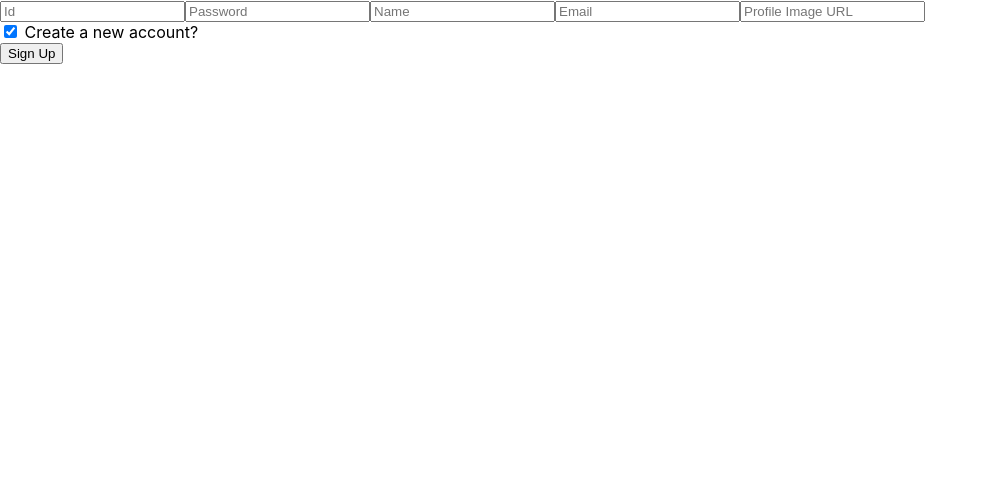
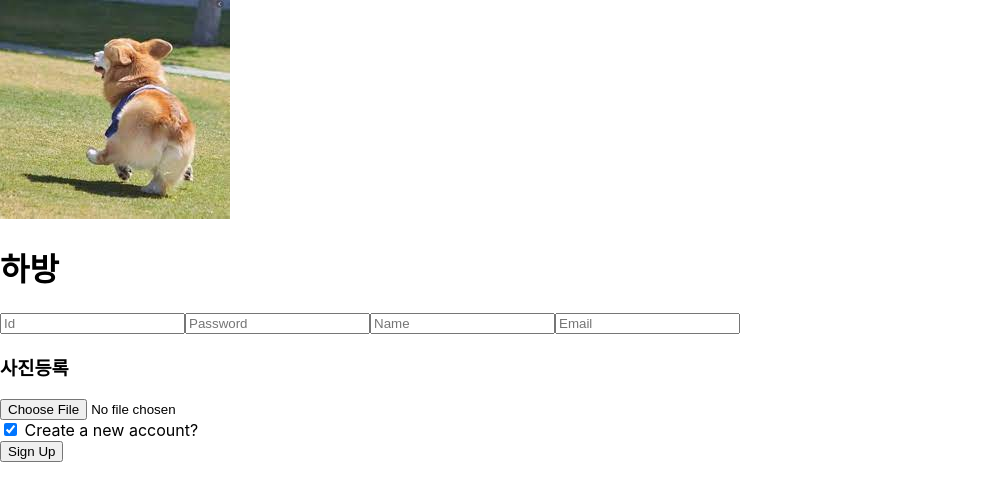
Before and after one commit to SeongHoonPak/SchoolProject, a React (Create React App) app in the folder client/: page /productadd in a window 1280 px wide. Both pictures are taken after a click on the checkbox "Create a new account?". Shown: the top 500 px of the page, without its empty margins (0-988 px from the left). Built offline with nearby package versions, Linux system fonts and the light colour scheme; no server answers.

Commit message:
Edit login, U can enter the home without haven't loggin

```diff
--- a/client/src/App.jsx
+++ b/client/src/App.jsx
@@ -1,29 +1,43 @@
+import { useEffect, useState } from "react";
 import { Route, useHistory } from "react-router-dom";
 import Header from "./components/header/header";
 import Home from "./components/home/home";
 import ProductAdd from "./components/product/productadd";
-import { useAuth } from "./context/AuthContext";
+import { AuthProvider } from "./context/AuthContext";
 
-function App({ productService }) {
-  const history = useHistory();
-  const { user, logout } = useAuth();
-
-  const onLogout = () => {
-    if (window.confirm("정말 로그아웃 하겠습니까?")) {
-      logout();
-      history.push("/");
-    }
+function App({ FileInput, productService, authService, authErrorEventBus }) {
+  const [Auth, setAuth] = useState({});
+  const onAuth = text => {
+    setAuth(text);
   };
+  const user = Auth && Auth.user;
+  const logout = Auth && Auth.logout;
+  console.log("로그아웃", logout);
 
   return (
     <>
-      <Header username={user.username} onLogout={onLogout} />
+      {console.log("aacc", user)}
+      <Header
+        username={user && user.username}
+        onLogout={logout}
+        onAuth={onAuth}
+      />
       <Route exact path="/">
         <Home />
       </Route>
 
       <Route exact path="/productadd">
-        <ProductAdd productService={productService} />
+        <AuthProvider
+          authService={authService}
+          authErrorEventBus={authErrorEventBus}
+          FileInput={FileInput}
+        >
+          <ProductAdd
+            FileInput={FileInput}
+            onAuth={onAuth}
+            productService={productService}
+          />
+        </AuthProvider>
       </Route>
     </>
   );
--- a/client/src/components/header/header.jsx
+++ b/client/src/components/header/header.jsx
@@ -1,6 +1,16 @@
 import React, { memo } from "react";
+import { useHistory } from "react-router";
 
-const Header = memo(({ username, onLogout }) => {
+const Header = memo(({ username, onLogout, onAuth }) => {
+  const history = useHistory();
+  console.log("asdsad", onLogout);
+  const onLogout1 = () => {
+    if (window.confirm("정말 로그아웃 할거야?")) {
+      onLogout();
+      onAuth();
+      history.push("/");
+    }
+  };
   return (
     <header className="header">
       <div className="logo">
@@ -10,7 +20,7 @@ const Header = memo(({ username, onLogout }) => {
       </div>
       {username && (
         <nav className="menu">
-          <button className="menu-item" onClick={onLogout}>
+          <button className="menu-item" onClick={onLogout1}>
             Logout
           </button>
         </nav>
--- a/client/src/components/home/home.jsx
+++ b/client/src/components/home/home.jsx
@@ -7,6 +7,9 @@ const Home = memo(() => {
       <Link to="/productadd">
         <button>상품등록하기</button>
       </Link>
+      <Link to="/productadd1">
+        <button>상품등록하기111</button>
+      </Link>
     </>
   );
 });
--- /dev/null
+++ b/client/src/components/image_file_input/image_file_input.jsx
@@ -0,0 +1,25 @@
+import React, { useRef } from "react";
+const ImageFileInput = ({ imageUploader, onFileChange }) => {
+  const inputRef = useRef();
+  const onChange = async e => {
+    console.log("타겟", e.target.files[0]);
+    const uploaded = await imageUploader.upload(e.target.files[0]);
+
+    onFileChange({
+      url: uploaded.url,
+    });
+  };
+  return (
+    <div>
+      <input
+        ref={inputRef}
+        type="file"
+        accept="image/*"
+        name="file"
+        onChange={onChange}
+      />
+    </div>
+  );
+};
+
+export default ImageFileInput;
--- a/client/src/components/product/productadd.jsx
+++ b/client/src/components/product/productadd.jsx
@@ -1,7 +1,8 @@
 import React, { useEffect, useState } from "react";
 import { useHistory } from "react-router";
+import { useAuth } from "../../context/AuthContext";
 
-const ProductAdd = ({ productService }) => {
+const ProductAdd = ({ FileInput, productService, onAuth }) => {
   // const refresh = () => {
   //   window.location.replace("/");
   // };
@@ -9,28 +10,36 @@ const ProductAdd = ({ productService }) => {
   const [productname, setProductname] = useState("");
   const [price, setPrice] = useState("");
   const [description, setDescription] = useState("");
-
+  const [producturl, setProductUrl] = useState([]);
   const [error, setError] = useState("");
-
+  const onFileChange = file => {
+    const fileurls = file.url;
+    setProductUrl(url => {
+      return [...url, { fileurls }];
+    });
+  };
   const onSubmit = async event => {
     event.preventDefault();
+    console.log("확인", productname, price, description, producturl);
     productService
-      .postProduct(productname, price, description)
+      .postProduct(productname, price, description, producturl)
       .then(() => {
         // setTimeout(refresh, 200);
-        history.push("/");
+        // history.push("/");
+        window.location.replace("/");
       })
       .catch(setError);
   };
 
-  const erroralert = () => {
-    error && alert(`${error}`);
-  };
+  // const erroralert = () => {
+  //   error && alert(`${error}`);
+  // };
 
-  useEffect(() => {
-    erroralert();
-  }, [error]);
+  // useEffect(() => {
+  //   erroralert();
+  // }, [error]);
 
+  onAuth(useAuth());
   const onChange = event => {
     const {
       target: { name, value },
@@ -43,7 +52,7 @@ const ProductAdd = ({ productService }) => {
       case "description":
         return setDescription(value);
       // case "url":
-      //   return setURL(value);   TODO(Seonghoon)
+      //   return setUrl(value);
       default:
     }
   };
@@ -78,6 +87,7 @@ const ProductAdd = ({ productService }) => {
           required
           onChange={onChange}
         />
+        <FileInput type="text" onFileChange={onFileChange} />
         <button className="form-btn">Post</button>
       </form>
     </>
--- a/client/src/context/AuthContext.jsx
+++ b/client/src/context/AuthContext.jsx
@@ -8,13 +8,20 @@ import {
   useMemo,
   useState,
 } from "react";
+import { useHistory } from "react-router";
 import Login from "../pages/Login";
 
 const AuthContext = createContext({});
 
 const tokenRef = createRef();
 
-export function AuthProvider({ authService, authErrorEventBus, children }) {
+export function AuthProvider({
+  authService,
+  authErrorEventBus,
+  children,
+  FileInput,
+}) {
+  const history = useHistory();
   const [user, setUser] = useState(undefined);
   useImperativeHandle(tokenRef, () => (user ? user.token : undefined));
 
@@ -44,7 +51,12 @@ export function AuthProvider({ authService, authErrorEventBus, children }) {
   );
 
   const logout = useCallback(
-    async () => authService.logout().then(() => setUser(undefined)),
+    async () =>
+      authService.logout().then(
+        () => setUser(undefined),
+
+        history.push("/")
+      ),
     [authService]
   );
 
@@ -63,7 +75,7 @@ export function AuthProvider({ authService, authErrorEventBus, children }) {
         children
       ) : (
         <div className="app">
-          <Login onSignUp={signUp} onLogin={logIn} />
+          <Login onSignUp={signUp} onLogin={logIn} FileInput={FileInput} />
         </div>
       )}
     </AuthContext.Provider>
--- a/client/src/index.js
+++ b/client/src/index.js
@@ -8,22 +8,26 @@ import {AuthErrorEventBus} from './context/AuthContext';
 import { BrowserRouter } from 'react-router-dom';
 import HttpClient from './network/http';
 import ProductService from './service/product';
+import ImageUploader from './service/image_uploader';
+import ImageFileInput from './components/image_file_input/image_file_input';
 
 const baseURL = process.env.REACT_APP_BASE_URL;
 const authErrorEventBus = new AuthErrorEventBus();
 const httpClient = new HttpClient(baseURL);
 const authService = new AuthService(httpClient);
 const productService = new ProductService(httpClient);
+const imageUploader = new ImageUploader();
+
+const FileInput = props => (
+  <ImageFileInput {...props} imageUploader = {imageUploader}/>
+);
 
 ReactDOM.render(
   <React.StrictMode>
     <BrowserRouter>
-      <AuthProvider
-      authService={authService}
-      authErrorEventBus={authErrorEventBus}
-      >
-      <App productService = {productService}/>
-      </AuthProvider>
+
+      <App productService = {productService} authService={authService}
+      authErrorEventBus={authErrorEventBus} FileInput = {FileInput}/>
     </BrowserRouter>
   </React.StrictMode>,
   document.getElementById('root')
--- a/client/src/pages/Login.jsx
+++ b/client/src/pages/Login.jsx
@@ -1,6 +1,6 @@
 import React, { useState } from "react";
 
-const Login = ({ onSignUp, onLogin }) => {
+const Login = ({ onSignUp, onLogin, FileInput }) => {
   const [signup, setSignup] = useState(false);
   const [username, setUsername] = useState("");
   const [password, setPassword] = useState("");
@@ -10,6 +10,12 @@ const Login = ({ onSignUp, onLogin }) => {
   const [text, setText] = useState("");
   const [isAlert, setIsAlert] = useState(false);
 
+  const onFileChange = file => {
+    const fileurls = file.url;
+    setURL(url => {
+      return [fileurls];
+    });
+  };
   const onSubmit = event => {
     event.preventDefault();
     if (signup) {
@@ -88,15 +94,12 @@ const Login = ({ onSignUp, onLogin }) => {
           />
         )}
         {signup && (
-          <input
-            name="url"
-            type="url"
-            placeholder="Profile Image URL"
-            value={url}
-            onChange={onChange}
-            className="form-input"
-          />
+          <>
+            <h3>사진등록</h3>
+            <FileInput type="text" onFileChange={onFileChange} />
+          </>
         )}
+
         <div className="form-signup">
           <input
             name="signup"
--- /dev/null
+++ b/client/src/service/image_uploader.js
@@ -0,0 +1,17 @@
+class ImageUploader {
+    async upload(file) {
+      const data = new FormData();
+      data.append('file', file);
+      data.append('upload_preset', 'nelyjfq0');
+      const result = await fetch(
+        'https://api.cloudinary.com/v1_1/dyhlgmuki/upload',
+        {
+          method: 'POST',
+          body: data,
+        }
+      );
+      return await result.json();
+    }
+  }
+
+  export default ImageUploader;
--- a/client/src/service/product.js
+++ b/client/src/service/product.js
@@ -10,11 +10,11 @@ export default class ProductService {
       });
     }
 
-    async postProduct(productname, price, description) {
+    async postProduct(productname, price, description, producturl) {
       return this.http.fetch(`/Products`, {
         method: 'POST',
 
-        body: JSON.stringify({productname, price, description}),
+        body: JSON.stringify({productname, price, description, producturl}),
       });
     }
 
```
Also changed, not shown: 2 other files (tests, documents, lock files or other folders).
